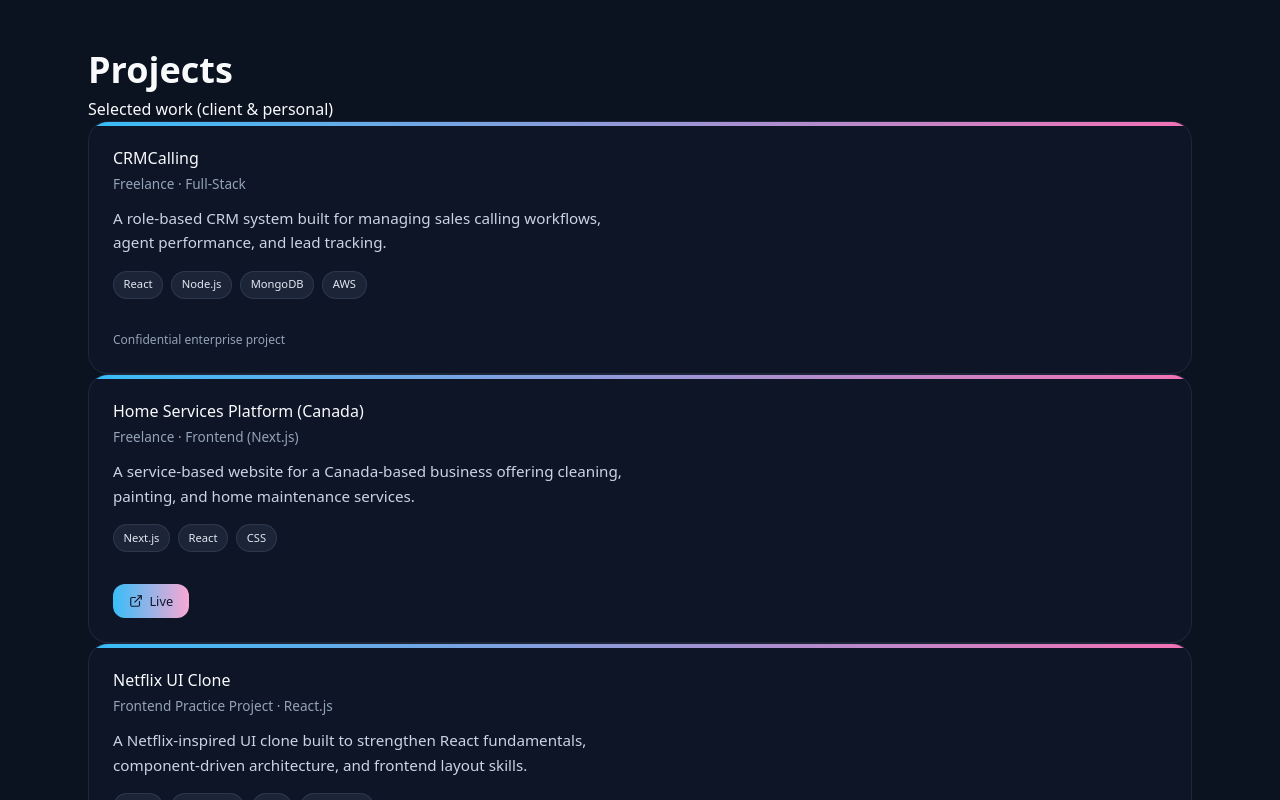
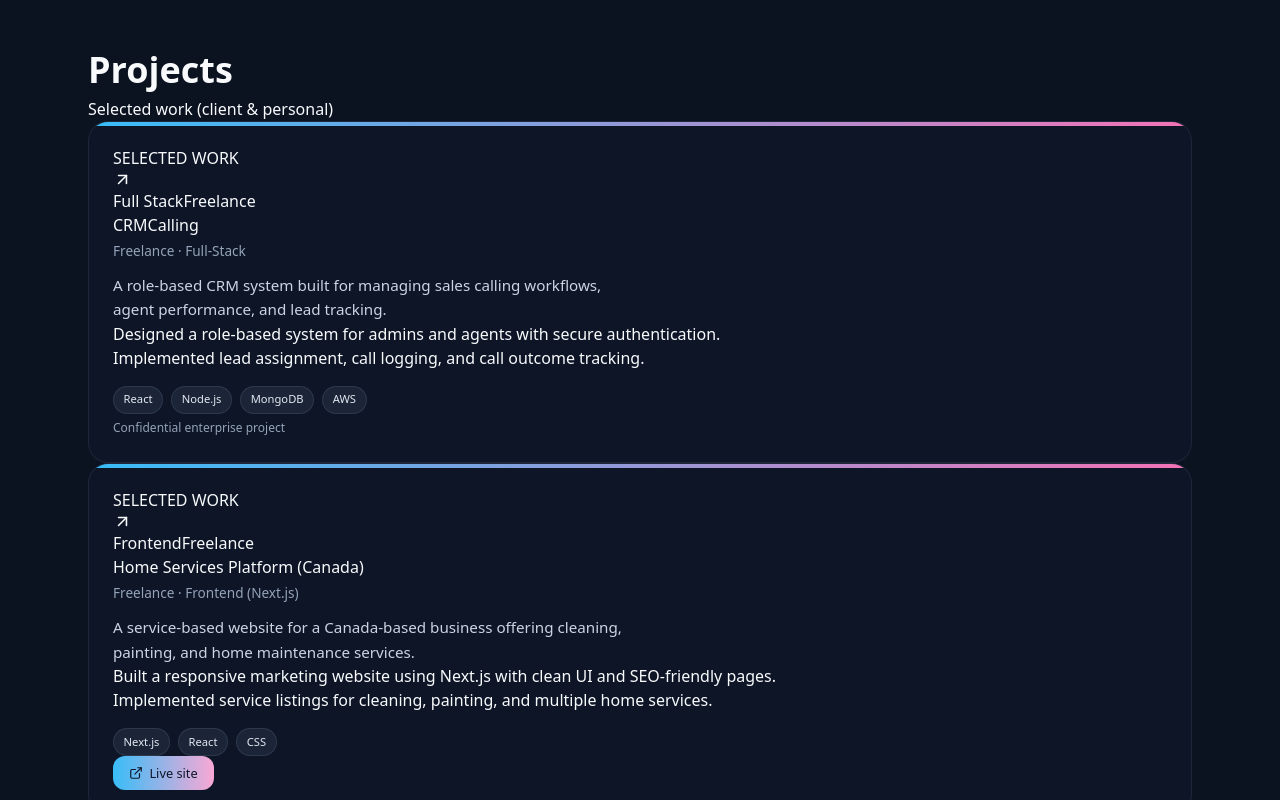
Before and after one commit to saumyasrivastava08/saumya-srivastava, a Next.js app: page / in a window 1280 px wide. Shown: the part 2240-3040 px from the top of the page. Built offline with nearby package versions, Linux system fonts and the light colour scheme.

Commit message:
Upgrade project cards with categories and build highlights

```diff
--- a/components/projects/ProjectCard.tsx
+++ b/components/projects/ProjectCard.tsx
@@ -1,7 +1,7 @@
 "use client";
 
 import { motion } from "framer-motion";
-import { Github, ExternalLink } from "lucide-react";
+import { Github, ExternalLink, ArrowUpRight } from "lucide-react";
 
 interface ProjectCardProps {
   title: string;
@@ -10,6 +10,7 @@ interface ProjectCardProps {
   highlights?: string[];
   categories?: string[];
   tech: string[];
+  index?: number;
   links?: {
     github?: string | null;
     live?: string | null;
@@ -21,69 +22,73 @@ export default function ProjectCard({
   title,
   context,
   description,
+  highlights = [],
+  categories = [],
   tech,
+  index,
   links,
 }: ProjectCardProps) {
   return (
-    <motion.div
+    <motion.article
       className="project-card"
       initial={{ opacity: 0, y: 16 }}
       whileInView={{ opacity: 1, y: 0 }}
       viewport={{ once: true }}
-      transition={{ duration: 0.5, ease: "easeOut" }}
-      whileHover={{ y: -6 }}
+      transition={{ duration: 0.45, ease: "easeOut" }}
+      whileHover={{ y: -5 }}
     >
-      {/* Gradient accent */}
-      <div className="project-accent" />
+      <div className="project-accent" aria-hidden="true" />
 
       <div className="project-content">
+        <div className="project-card-topline">
+          <span className="project-index">
+            {typeof index === "number" ? `PROJECT / ${String(index + 1).padStart(2, "0")}` : "SELECTED WORK"}
+          </span>
+          <ArrowUpRight className="project-corner-icon" size={19} aria-hidden="true" />
+        </div>
+
+        <div className="project-categories" aria-label="Project categories">
+          {categories.map((category) => (
+            <span key={category} className="project-category">{category}</span>
+          ))}
+        </div>
+
         <h3 className="project-title">{title}</h3>
         <p className="project-context">{context}</p>
-
         <p className="project-desc">{description}</p>
 
-        {/* Tech tags */}
-        <div className="project-tags">
-          {tech.map((t) => (
-            <span key={t} className="project-tag">
-              {t}
-            </span>
+        {highlights.length > 0 && (
+          <ul className="project-highlights">
+            {highlights.slice(0, 2).map((highlight) => (
+              <li key={highlight}>{highlight}</li>
+            ))}
+          </ul>
+        )}
+
+        <div className="project-tags" aria-label="Technologies used">
+          {tech.map((technology) => (
+            <span key={technology} className="project-tag">{technology}</span>
           ))}
         </div>
-{/* 🔗 Actions (Project-only buttons) */}
+
         {links && (
-  <div className="intro-actions mt-4">
+          <div className="project-card-actions">
             {links.github && (
-      <a
-        href={links.github}
-        target="_blank"
-        rel="noopener noreferrer"
-        className="project-secondary-btn"
-      >
-        <Github size={14} />
+              <a href={links.github} target="_blank" rel="noopener noreferrer" className="project-secondary-btn">
+                <Github size={14} aria-hidden="true" />
                 GitHub
               </a>
             )}
-
             {links.live && (
-      <a
-        href={links.live}
-        target="_blank"
-        rel="noopener noreferrer"
-        className="project-primary-btn"
-      >
-        <ExternalLink size={14} />
-        Live
+              <a href={links.live} target="_blank" rel="noopener noreferrer" className="project-primary-btn">
+                <ExternalLink size={14} aria-hidden="true" />
+                Live site
               </a>
             )}
-
-    {links.note && (
-      <span className="project-note">{links.note}</span>
+            {links.note && <span className="project-note">{links.note}</span>}
+          </div>
         )}
       </div>
-)}
-
-      </div>
-    </motion.div>
+    </motion.article>
   );
 }
```
Lines whose indentation alone changed are shown as unchanged.
